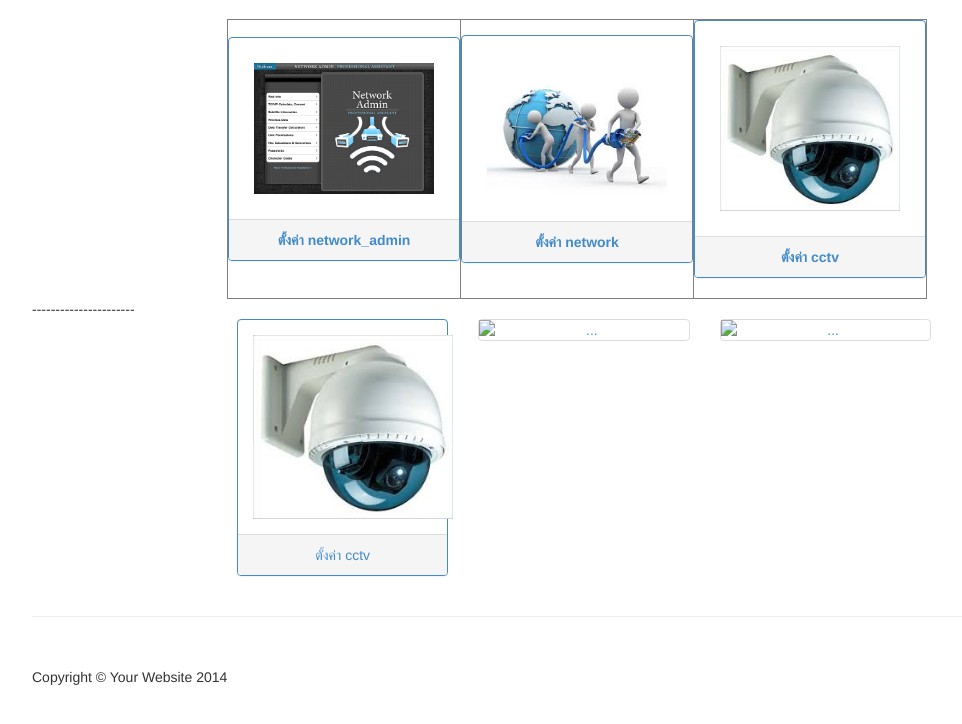
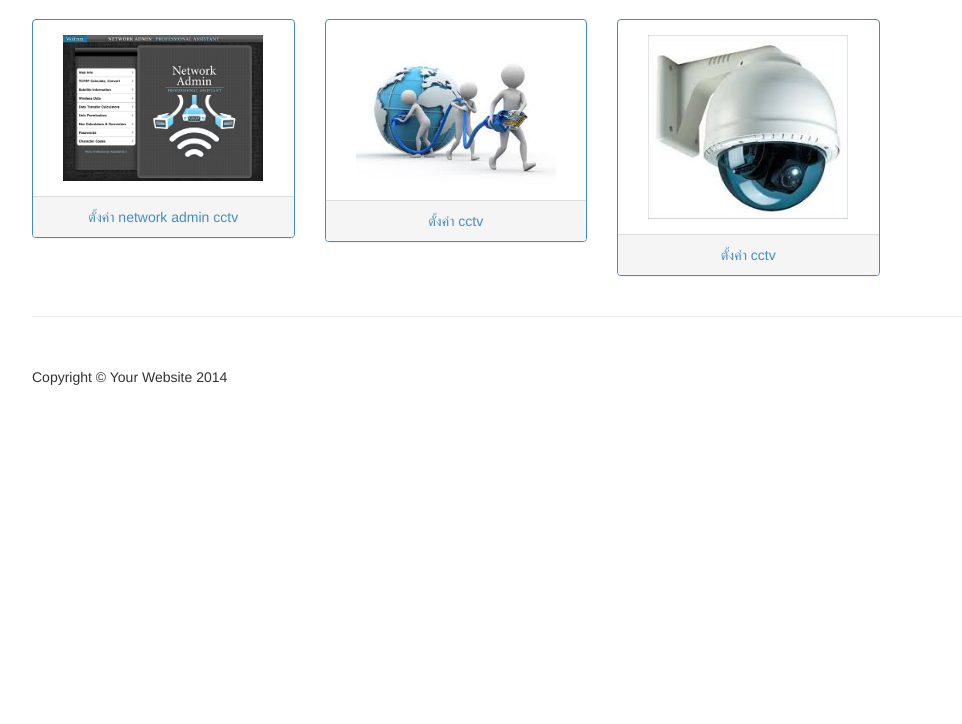
Before and after one commit to mynameistecs51/service_network, a CodeIgniter app: page /service_network/index.php/admin_con in a window 1280 px wide. Shown: the part 51-775 px from the top of the page, without its empty margins (38-1000 px from the left). Run offline with CodeIgniter, Linux system fonts and the light colour scheme; lists and menus that the app fills with data are empty.

Commit message:
chaiwat update admin_page' :

```diff
--- a/application/views/admin.php
+++ b/application/views/admin.php
@@ -1,60 +1,39 @@
 <?php echo $this->load->view('head');?>
-<div class="row show-grid">
 
-    <div class="col-md-8 col-md-offset-2">
-        <table width="80%" border ="black" align="center ">
-            <tr>
-                <th>
-                    <div class="panel panel-primary">
+<div class="row " >
+	<div class="col-xs-5 col-md-3 " align="center">
+		<div class="panel panel-primary " >
 			<?php echo anchor('ctl_main/add_teacher','<div class="panel-body" >
-                            <img src=" '.base_url().'image/pic_admin/network_admin.gif"  style="width:200px; hight:150px; padding:10px;">
+				<img src=" '.base_url().'image/pic_admin/network_admin.gif"  style="width:200px; hight:150px;  position:relative;
+				margin:auto;
+				display:block; ">
 			</div>
-                        <div class="panel-footer" align="center">ตั้งค่า network_admin</div>
+			<div class="panel-footer" align="center">ตั้งค่า network admin cctv</div>
 			');?>
 		</div>
-                </th>
-                <th>
-                    <div class="panel panel-primary">
+	</div>
+	<div class="col-xs-6 col-md-3 " align="center">
+		<div class="panel panel-primary " >
 			<?php echo anchor('ctl_main/add_teacher','<div class="panel-body" >
-                            <img src=" '.base_url().'image/pic_admin/network.jpg"  style="width:200px; hight:150px; padding:10px;">
-                        </div>
-                        <div class="panel-footer" align="center">ตั้งค่า network</div>
-                        ');?>
-                    </div>
-                </th>
-                <th>
-                    <div class="panel panel-primary">
-                        <?php echo anchor('ctl_main/add_teacher','<div class="panel-body" >
-                            <img src=" '.base_url().'image/pic_admin/cctv.jpg"  style="width:200px; hight:150px; padding:10px;">
-                        </div>
-                        <div class="panel-footer" align="center">ตั้งค่า cctv</div>
-                        ');?>
-                    </div>
-                </th>
-            </tr>
-        </table>
-    </div>
-</div>
-----------------------
-<div class="row show-grid col-md-offset-2" >
-    <div class="col-xs-5 col-md-3 " >
-        <div class="panel panel-primary " centered>
-            <?php echo anchor('ctl_main/add_teacher','<div class="panel-body" >
-                <img src=" '.base_url().'image/pic_admin/cctv.jpg"  style="width:200px; hight:150px; position:static;">
+				<img src=" '.base_url().'image/pic_admin/network.jpg"  style="width:200px; hight:150px;  position:relative;
+				margin:auto;
+				display:block; ">
 			</div>
 			<div class="panel-footer" align="center">ตั้งค่า cctv</div>
 			');?>
 		</div>
 	</div>
 	<div class="col-xs-6 col-md-3 " align="center">
-        <a href="#" class="thumbnail">
-            <img data-src="holder.js/100%x180" alt="...">
-        </a>
+		<div class="panel panel-primary " >
+			<?php echo anchor('ctl_main/add_teacher','<div class="panel-body" >
+				<img src=" '.base_url().'image/pic_admin/cctv.jpg"  style="width:200px; hight:150px;  position:static;
+				margin:auto;
+				display:block; ">
 			</div>
-    <div class="col-xs-6 col-md-3 " align="center">
-        <a href="#" class="thumbnail">
-            <img data-src="holder.js/100%x180" alt="...">
-        </a>
+			<div class="panel-footer" align="center">ตั้งค่า cctv</div>
+			');?>
 		</div>
 	</div>
+</div>
+
 <?php $this->load->view('footter');?>
```
Also changed, not shown: application/views/index.php (indentation only). Lines whose indentation alone changed are shown as unchanged.
